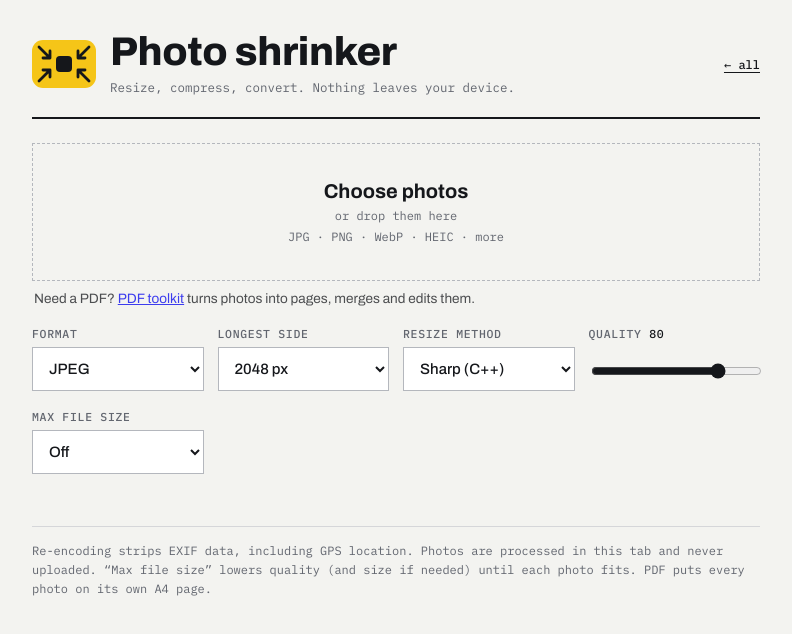
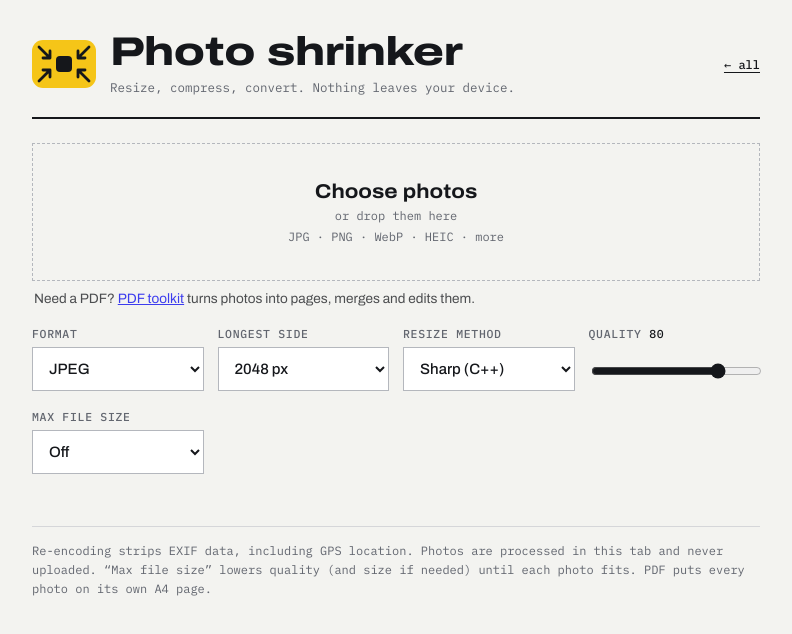
Before and after one commit to davydmedvedchuk/photo-shrinker, a plain HTML site: page index.html in a window 1280 px wide. Shown: the whole page, without its empty margins (244-1036 px from the left). Drawn offline with Linux system fonts and the light colour scheme.

Commit message:
Serve fonts from the site, no Google request

```diff
--- a/index.html
+++ b/index.html
@@ -9,9 +9,7 @@
 <meta name="theme-color" content="#131417" media="(prefers-color-scheme: dark)">
 <link rel="icon" type="image/svg+xml" href="logo.svg">
 <link rel="apple-touch-icon" href="apple-touch-icon.png">
-<link rel="preconnect" href="https://fonts.googleapis.com">
-<link rel="preconnect" href="https://fonts.gstatic.com" crossorigin>
-<link rel="stylesheet" href="https://fonts.googleapis.com/css2?family=Archivo:wdth,wght@62..125,400..800&family=IBM+Plex+Mono:wght@400;500&display=swap">
+<link rel="stylesheet" href="vendor/fonts/fonts.css">
 <style>
 :root {
   --bg: #F3F3F0; --surface: #FFFFFF; --ink: #15171B; --muted: #62666F;
--- /dev/null
+++ b/vendor/fonts/fonts.css
@@ -0,0 +1,7 @@
+/* Archivo (variable, weight + width) and IBM Plex Mono, both SIL OFL, served from this site so no browser asks Google for them */
+@font-face{font-family:"Archivo";font-style:normal;font-weight:100 900;font-stretch:62% 125%;font-display:swap;src:url(archivo-latin-wdth-normal.woff2) format("woff2");unicode-range:U+0000-00FF,U+0131,U+0152-0153,U+02BB-02BC,U+02C6,U+02DA,U+02DC,U+2000-206F,U+20AC,U+2122,U+2191,U+2193,U+2212,U+2215,U+FEFF,U+FFFD}
+@font-face{font-family:"Archivo";font-style:normal;font-weight:100 900;font-stretch:62% 125%;font-display:swap;src:url(archivo-latin-ext-wdth-normal.woff2) format("woff2");unicode-range:U+0100-02BA,U+02BD-02C5,U+02C7-02CC,U+02CE-02D7,U+02DD-02FF,U+0304,U+0308,U+0329,U+1D00-1DBF,U+1E00-1E9F,U+1EF2-1EFF,U+2020,U+20A0-20AB,U+20AD-20C0,U+2113,U+2C60-2C7F,U+A720-A7FF}
+@font-face{font-family:"IBM Plex Mono";font-style:normal;font-weight:400;font-display:swap;src:url(ibm-plex-mono-latin-400-normal.woff2) format("woff2");unicode-range:U+0000-00FF,U+0131,U+0152-0153,U+02BB-02BC,U+02C6,U+02DA,U+02DC,U+2000-206F,U+20AC,U+2122,U+2191,U+2193,U+2212,U+2215,U+FEFF,U+FFFD}
+@font-face{font-family:"IBM Plex Mono";font-style:normal;font-weight:400;font-display:swap;src:url(ibm-plex-mono-cyrillic-400-normal.woff2) format("woff2");unicode-range:U+0301,U+0400-045F,U+0490-0491,U+04B0-04B1,U+2116}
+@font-face{font-family:"IBM Plex Mono";font-style:normal;font-weight:500;font-display:swap;src:url(ibm-plex-mono-latin-500-normal.woff2) format("woff2");unicode-range:U+0000-00FF,U+0131,U+0152-0153,U+02BB-02BC,U+02C6,U+02DA,U+02DC,U+2000-206F,U+20AC,U+2122,U+2191,U+2193,U+2212,U+2215,U+FEFF,U+FFFD}
+@font-face{font-family:"IBM Plex Mono";font-style:normal;font-weight:500;font-display:swap;src:url(ibm-plex-mono-cyrillic-500-normal.woff2) format("woff2");unicode-range:U+0301,U+0400-045F,U+0490-0491,U+04B0-04B1,U+2116}
```
Also changed, not shown: vendor/fonts/LICENSE-Archivo.txt (added), vendor/fonts/LICENSE-IBM-Plex-Mono.txt (added), vendor/fonts/archivo-latin-ext-wdth-normal.woff2 (added), vendor/fonts/archivo-latin-wdth-normal.woff2 (added), vendor/fonts/ibm-plex-mono-cyrillic-400-normal.woff2 (added), vendor/fonts/ibm-plex-mono-cyrillic-500-normal.woff2 (added), vendor/fonts/ibm-plex-mono-latin-400-normal.woff2 (added), vendor/fonts/ibm-plex-mono-latin-500-normal.woff2 (added).
